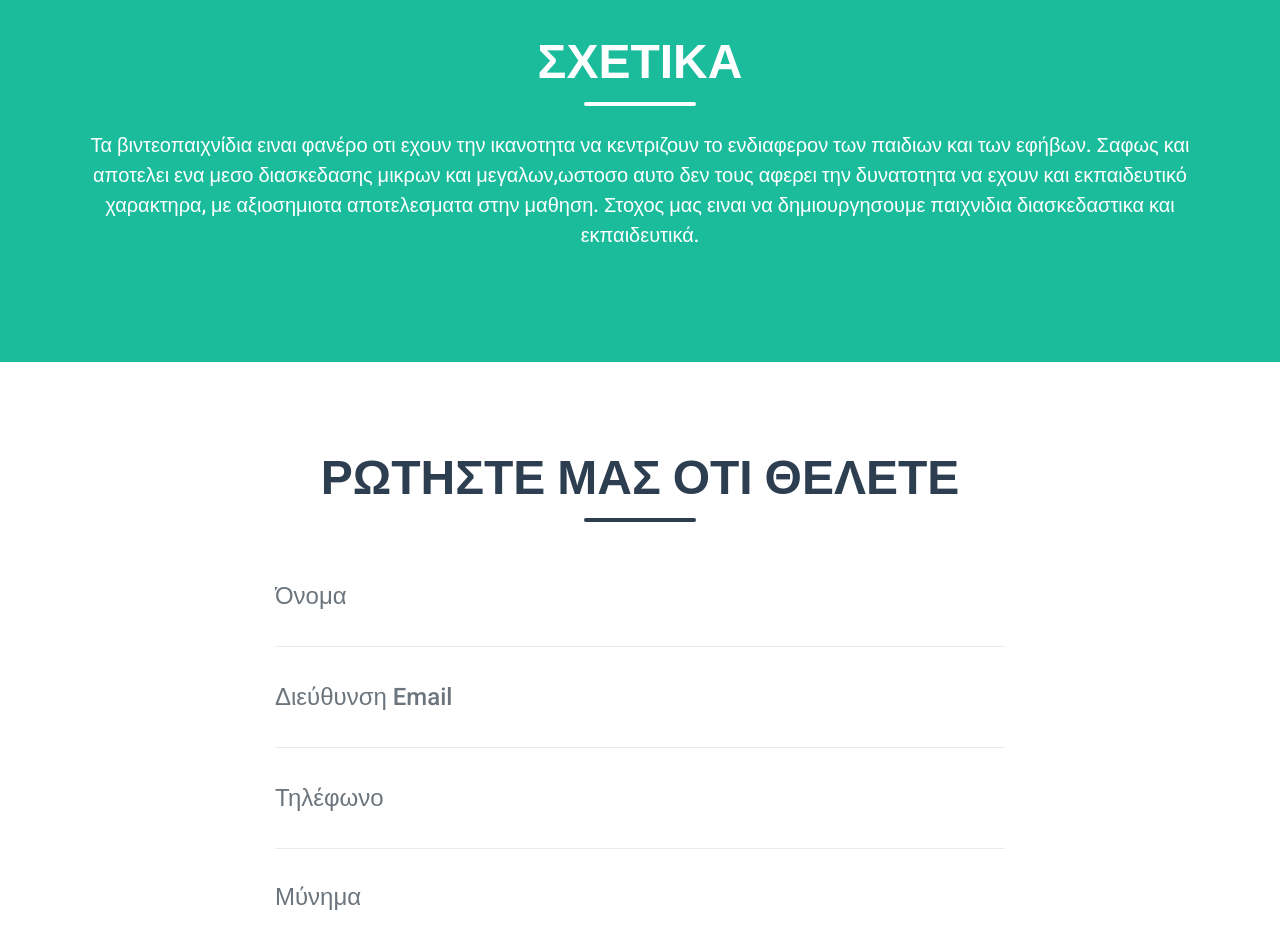
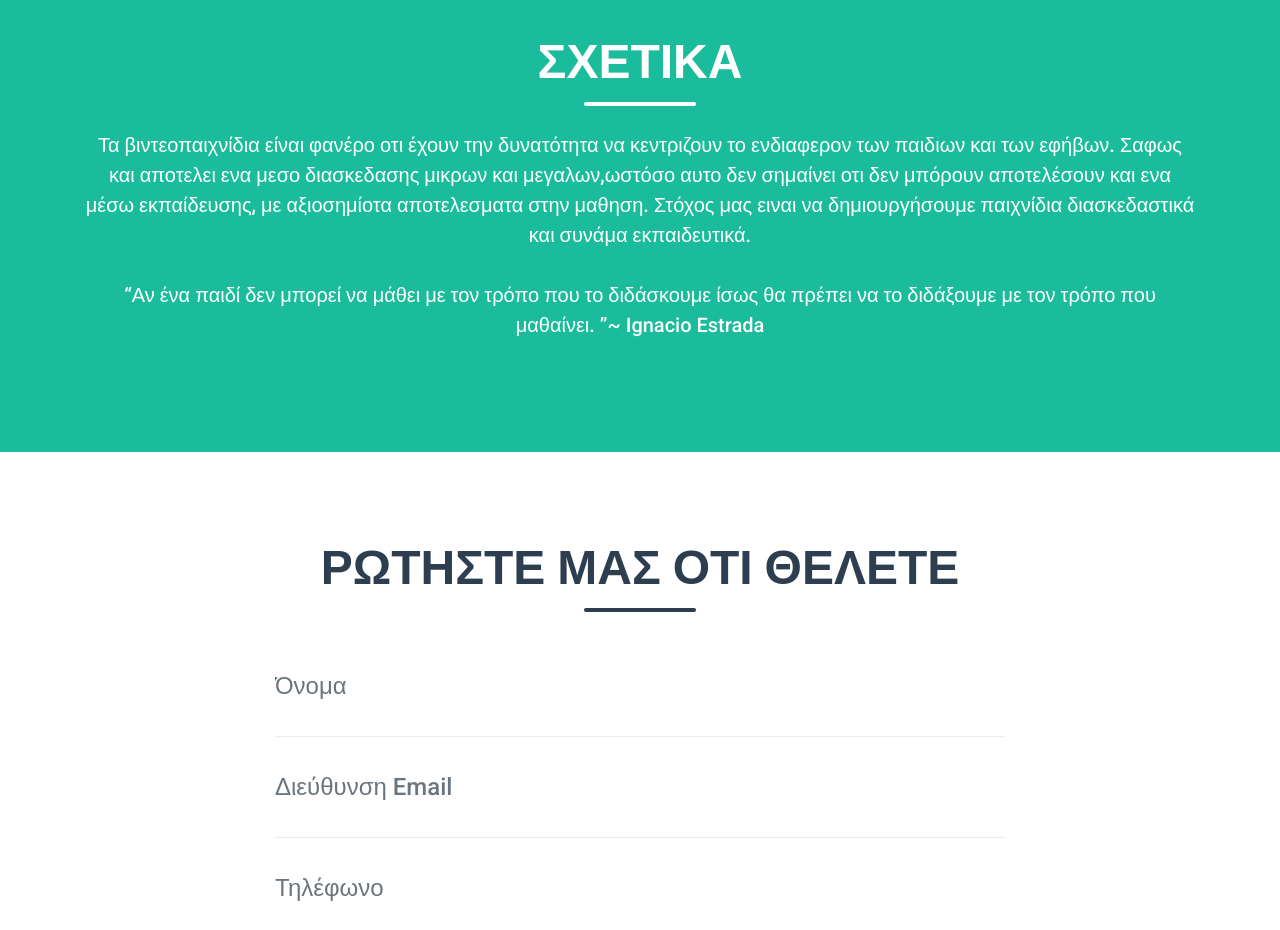
Before and after one commit to EneasLari/gplarigamesfamily, a website with bundled scripts: page index.html in a window 1280 px wide. Shown: the part 1500-2430 px from the top of the page. Built offline with nearby package versions, Linux system fonts and the light colour scheme; no server answers; a script that the page names is missing.

Commit message:
adding quote

```diff
--- a/index.html
+++ b/index.html
@@ -216,12 +216,15 @@
       <div class="row">
         <div class="col-lg-12 ml-auto">
           <p class="lead" id="aboutpar"  style="text-align: center;">
-            Τα βιντεοπαιχνίδια ειναι φανέρο οτι εχουν την ικανοτητα να
+            Τα βιντεοπαιχνίδια είναι φανέρο οτι έχουν την δυνατότητα να
             κεντριζουν το ενδιαφερον των παιδιων και των εφήβων.
             Σαφως και αποτελει ενα μεσο διασκεδασης μικρων και
-            μεγαλων,ωστοσο αυτο δεν τους αφερει την δυνατοτητα να εχουν και εκπαιδευτικό χαρακτηρα,
-            με αξιοσημιοτα αποτελεσματα στην μαθηση.
-            Στοχος μας ειναι να δημιουργησουμε παιχνιδια διασκεδαστικα και εκπαιδευτικά.
+            μεγαλων,ωστόσο αυτο δεν σημαίνει οτι δεν μπόρουν αποτελέσουν και ενα μέσω εκπαίδευσης,
+            με αξιοσημίοτα αποτελεσματα στην μαθηση.
+            Στόχος μας ειναι να δημιουργήσουμε παιχνίδια διασκεδαστικά και συνάμα εκπαιδευτικά.
+            <br><br>
+            <q>Αν ένα παιδί δεν μπορεί να μάθει με τον τρόπο που το διδάσκουμε ίσως θα πρέπει να το διδάξουμε με τον τρόπο που μαθαίνει.
+            </q>~ Ignacio Estrada
           </p>
         </div>
       </div>
--- a/js/language.js
+++ b/js/language.js
@@ -1,4 +1,4 @@
-var abouttext="Videogames can clearly consume the attention of children and adolescents.However, it is important to assess the extent that videogame technology had an impact on childhood education. Since videogames have the capacity to engage children in learning experiences, this has led to the rise of “edu-tainment” media. Just by watching children it becomes very clear that they prefer this type of approach to learning.So we try to design and implement games that have educational characteristics and are still fun."
+var abouttext="Videogames can clearly consume the attention of children and adolescents.However, it is important to assess the extent that videogame technology had an impact on childhood education. Since videogames have the capacity to engage children in learning experiences, this has led to the rise of “edu-tainment” media. Just by watching children it becomes very clear that they prefer this type of approach to learning.So we try to design and implement games that have educational characteristics and are still fun. f a child can't learn the way we teach, maybe we should teach the way they learn."
 
 function createplaystorbadge(hreflink,imgsrc){
     var node = document.createElement("a");                 // Create a <a> node
```
